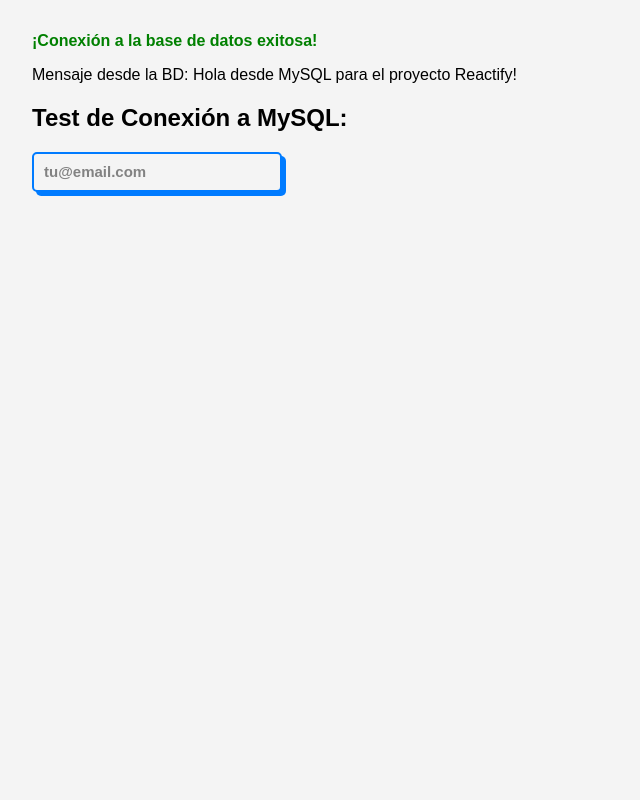
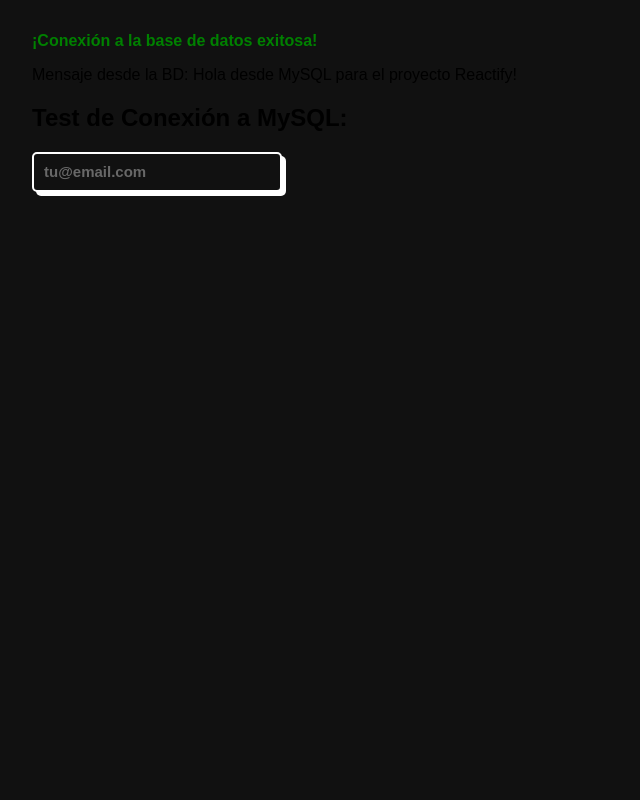
Before and after one commit to VGMil/Reactify, a PHP site: page / in a window 1280 px wide. Shown: the whole page, without its empty margins (0-640 px from the left). Run offline with PHP 8.4, Linux system fonts and the light colour scheme.

Commit message:
💄 ui: aplicar paleta de colores dark mode - Actualizar las variables CSS en 'global.css' a un esquema de colores oscuro. - Cambiar colores de fuente, fondo y principal para mejorar la experiencia visual.

```diff
--- a/src/global.css
+++ b/src/global.css
@@ -1,10 +1,10 @@
 /* --- Variables y Estilos Globales --- */
 :root {
-  --main-color: #007bff;
-  --bg-color: #f4f4f4;
-  --font-color: #333;
-  --font-color-sub: #666;
-  --input-focus: #0056b3;
+  --input-focus: #2d8cf0;
+  --font-color: #fefefe;
+  --font-color-sub: #7e7e7e;
+  --bg-color: #111;
+  --main-color: #fefefe;
 }
 
 body {
```
